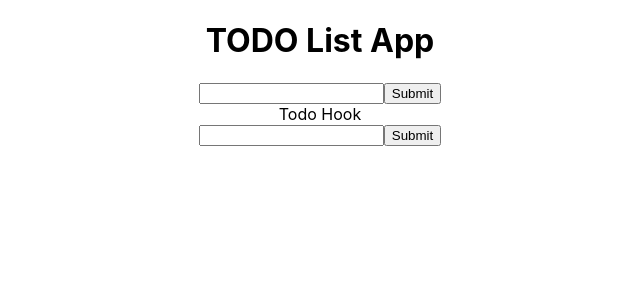
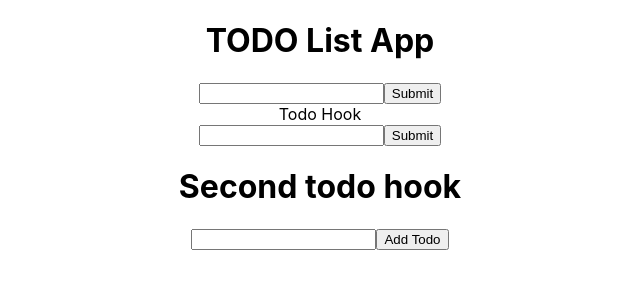
Before and after one commit to taylorhh5/TODOs, a React (Create React App) app: page / in a window 1280 px wide. Shown: the top 300 px of the page, without its empty margins (320-960 px from the left). Built offline with nearby package versions, Linux system fonts and the light colour scheme.

Commit message:
Seong hook todo

```diff
--- a/src/App.js
+++ b/src/App.js
@@ -2,6 +2,7 @@ import React from "react";
 import logo from "./logo.svg";
 import "./App.css";
 import TodoHook from './TodoHook.js'
+import SecondHook from './secondHook.js'
 
 class App extends React.Component {
   //for class component
@@ -60,6 +61,7 @@ class App extends React.Component {
         })}
 
         <TodoHook/>
+        <SecondHook/>
       </div>
     );
   }
--- /dev/null
+++ b/src/secondHook.js
@@ -0,0 +1,59 @@
+import React, {useState} from 'react'
+
+const SecondHook = () => {
+
+    const [todos, setTodos] = useState([])
+
+    const [todoInput, setTodoInput] = useState({
+        id:Date.now(),
+        task:"",
+        completed:false
+    })
+console.log(todos,"todos")
+    function handleChange(event) {
+        setTodoInput({...todoInput, task: event.target.value, id:Date.now()})
+    }
+
+
+    // function handleSubmit(event){
+    //     event.preventDefault();
+
+    //     if (todoInput) {
+    //         addTodo({...todoInput, id:Date.now()})
+    //         setTodoInput({...todoInput, task:""})
+    //     }
+    // }
+
+    function addTodo(){
+        if(todoInput){
+
+            setTodos([...todos, todoInput ])
+            setTodoInput({...todoInput, task:""})
+        }
+
+        // setTodos([...todos, inputedTodo]);
+    }
+
+    return (
+        <div>
+            <h1>Second todo hook</h1>
+
+            <input
+            type="text"
+            name="task"
+            value={todoInput.task}
+            onChange={handleChange}
+
+
+            />
+            {/* <h1>Input{todoInput.task}</h1> */}
+            <button onClick={addTodo}>Add Todo</button>
+
+            {todos.map((item) =>{
+                return <p key={item.id}>{item.task}</p>
+            })}
+        </div>
+    )
+}
+
+export default SecondHook
```
Also changed, not shown: 1 other file (tests, documents, lock files or other folders).
